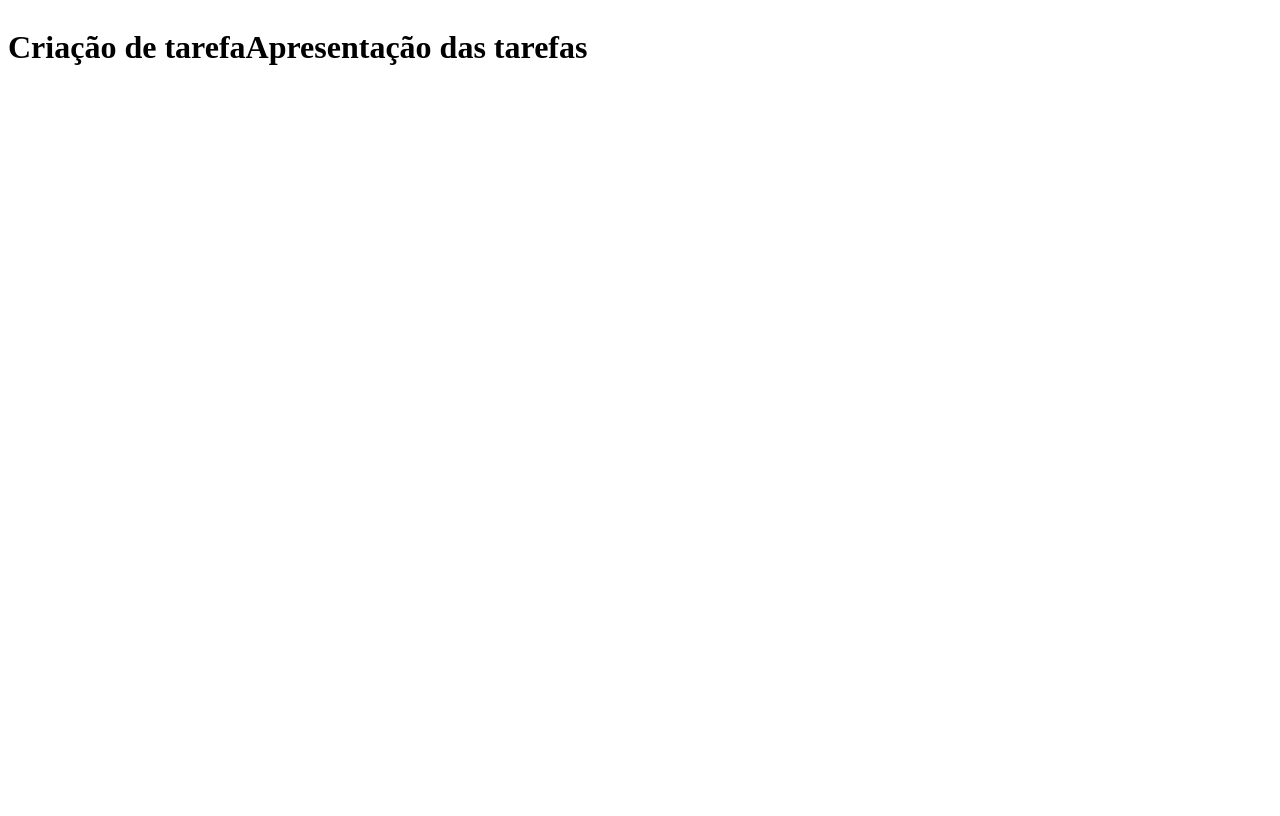
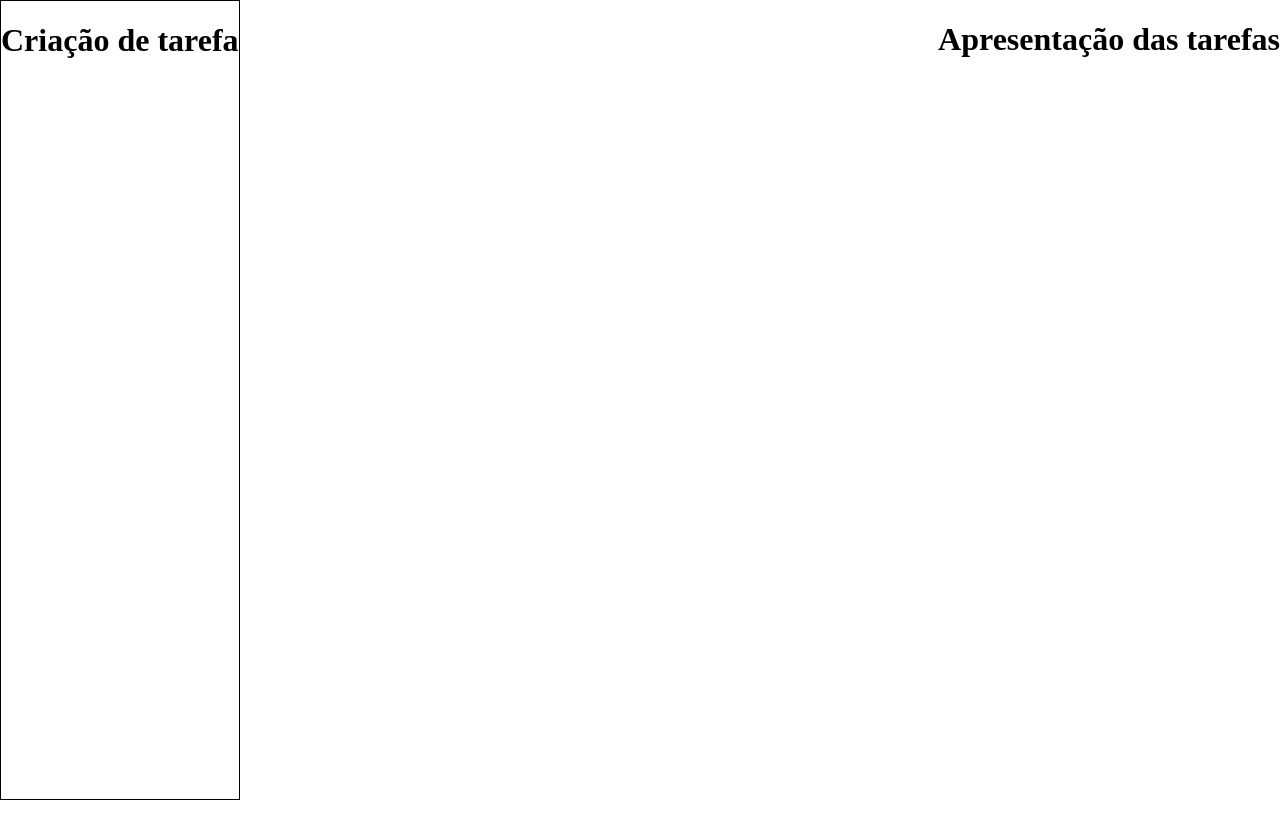
Before and after one commit to lorransantos/todoList, a React (Vite) app in the folder my-react-app/: page / in a window 1280 px wide. Built offline with nearby package versions, Linux system fonts and the light colour scheme.

Commit message:
Global Styles

```diff
--- a/my-react-app/src/App.jsx
+++ b/my-react-app/src/App.jsx
@@ -1,11 +1,13 @@
-import { Container } from "./style.js";
+import GlobalStyle from "./globalStyles.js";
+import { Container, CreateTasksContainer } from "./style.js";
 
 const App = () => {
   return (
     <Container>
-      <div>
+      <GlobalStyle />
+      <CreateTasksContainer>
         <h1>Criação de tarefa</h1>
-      </div>
+      </CreateTasksContainer>
       <div>
         <h1>Apresentação das tarefas</h1>
       </div>
--- /dev/null
+++ b/my-react-app/src/globalStyles.js
@@ -0,0 +1,10 @@
+import { createGlobalStyle } from "styled-components";
+
+const GlobalStyle = createGlobalStyle`
+  body {
+    margin: 0px;
+    padding: 0px;
+  }
+`;
+
+export default GlobalStyle;
--- a/my-react-app/src/style.js
+++ b/my-react-app/src/style.js
@@ -2,6 +2,13 @@ import styled from "styled-components";
 
 export const Container = styled.div`
   display: flex;
-  width: 100vw;
+  width: 100%;
   min-height: 100vh;
+  justify-content: space-between;
+  margin: 0px;
+  padding: 0px;
 `;
+
+export const CreateTasksContainer = styled.div`
+  border: 1px solid black;
+`
```
